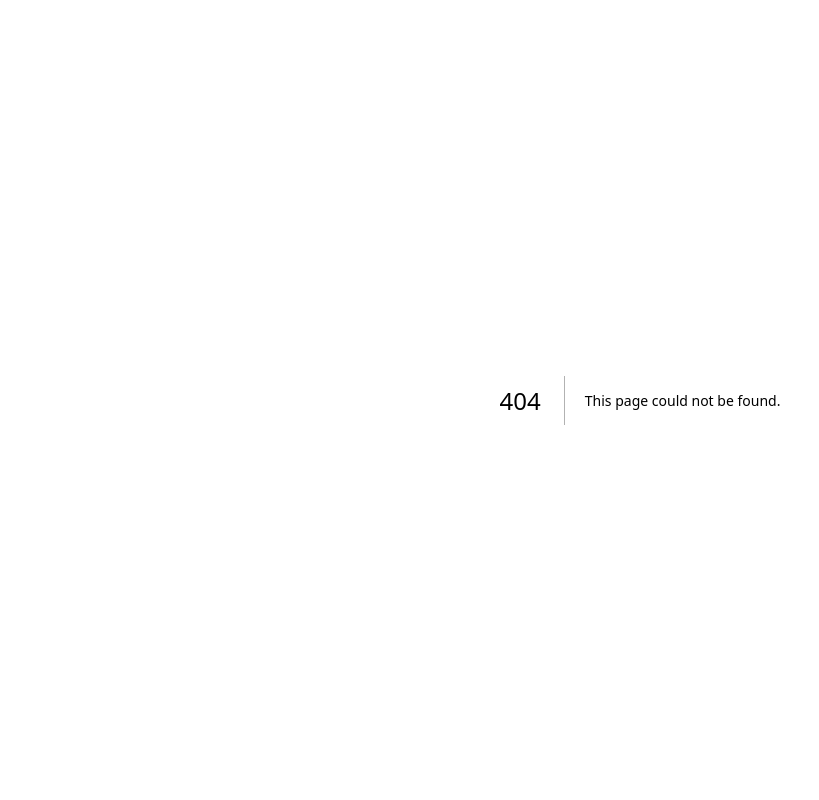
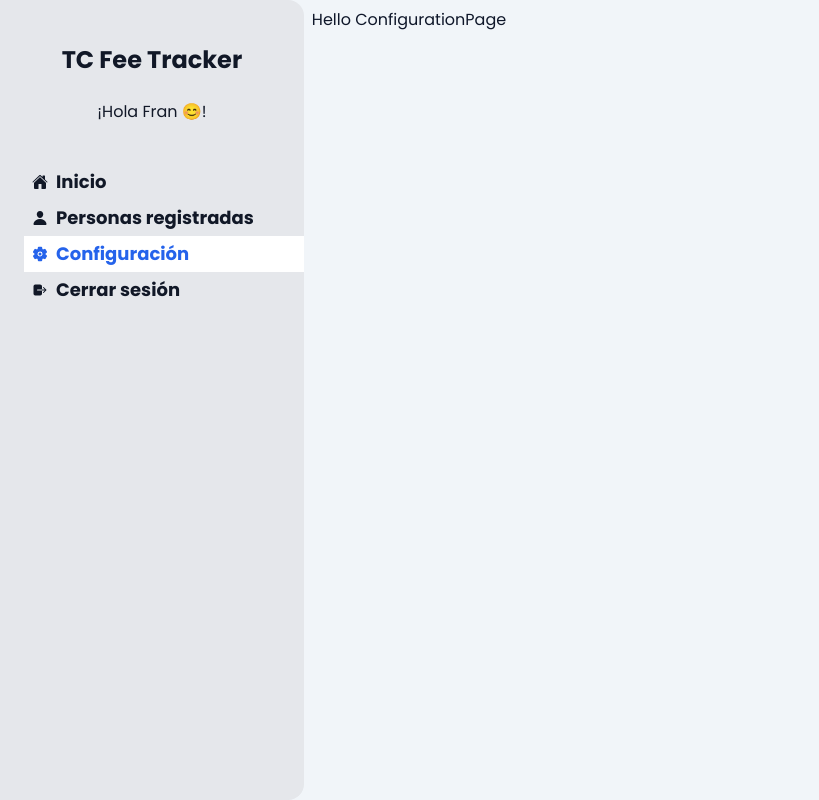
Before and after one commit to panchyh97/tc-fee-tracker, a Next.js app: page /configuration in a window 1280 px wide. Before the commit this address had no page. Shown: the whole page, without its empty margins (0-819 px from the left). Built offline with nearby package versions, Linux system fonts and the light colour scheme.

Commit message:
feat: :sparkles: add principal view with drawer

```diff
--- /dev/null
+++ b/src/app/(with-drawer)/configuration/page.tsx
@@ -0,0 +1,8 @@
+
+export default function ConfigurationPage() {
+    return (
+        <div>
+            <h1>Hello ConfigurationPage</h1>
+        </div>
+    );
+}
--- /dev/null
+++ b/src/app/(with-drawer)/home/layout.tsx
@@ -0,0 +1,8 @@
+export default function HomeLayout({ children }: { children: React.ReactNode; }) {
+    return (
+        <>
+            <h1>Home</h1>
+            {children}
+        </>
+    );
+}
--- /dev/null
+++ b/src/app/(with-drawer)/home/page.tsx
@@ -0,0 +1,8 @@
+
+export default function Home() {
+    return (
+        <div>
+            <h1>Hello Page</h1>
+        </div>
+    );
+}
--- /dev/null
+++ b/src/app/(with-drawer)/layout.tsx
@@ -0,0 +1,14 @@
+import { Sidebar } from '../components';
+
+export default function Layout({ children }: { children: React.ReactNode; }) {
+    return (
+        <div className="bg-slate-100 overflow-y-scroll w-screen h-screen antialiased text-slate-300 selection:bg-blue-600 selection:text-white">
+            <div className="flex">
+                <Sidebar />
+                <div className="p-2 w-full text-slate-900">
+                    {children}
+                </div>
+            </div>
+        </div>
+    );
+}
--- /dev/null
+++ b/src/app/(with-drawer)/people/layout.tsx
@@ -0,0 +1,10 @@
+export default function PeopleLayout({ children }: { children: React.ReactNode; }) {
+    return (
+        <>
+            <h1>People</h1>
+            {
+                children
+            }
+        </>
+    );
+}
--- /dev/null
+++ b/src/app/(with-drawer)/people/page.tsx
@@ -0,0 +1,8 @@
+
+export default function PeoplePage() {
+    return (
+        <div>
+            <h1>Hello Page</h1>
+        </div>
+    );
+}
--- /dev/null
+++ b/src/app/components/Sidebar.tsx
@@ -0,0 +1,55 @@
+import Image from 'next/image';
+import { IoHome, IoSettings, IoPerson, IoLogOut } from 'react-icons/io5';
+import { SidebarMenuItem } from './SidebarMenuItem';
+
+const menuItems = [
+    {
+        path: '/home',
+        icon: <IoHome size={16} />,
+        title: 'Inicio',
+    },
+    {
+        path: '/people',
+        icon: <IoPerson size={16} />,
+        title: 'Personas registradas',
+    },
+    {
+        path: '/configuration',
+        icon: <IoSettings size={16} />,
+        title: 'Configuración',
+    },
+    {
+        path: '#',
+        icon: <IoLogOut size={16} />,
+        title: 'Cerrar sesión',
+    },
+]
+
+export const Sidebar = () => {
+    return (
+
+        <div id="menu"
+            style={{ width: '400px' }}
+            className="bg-gray-200 min-h-screen z-10 text-slate-300 w-64 left-0 h-screen overflow-y-scroll rounded-r-2xl">
+
+            <div id="logo" className="mt-11 px-6">
+                <h1 className="text-center text-lg md:text-2xl font-bold text-gray-900">
+                    <span> TC Fee Tracker</span>
+                </h1>
+            </div>
+
+            <div id="profile" className="px-6 py-6 pb-10">
+                <p className="text-center text-gray-900">¡Hola Fran 😊!</p>
+            </div>
+
+
+            <div id="nav" className="w-full pl-6 h-screen flex flex-col">
+                {
+                    menuItems.map(item => (
+                        <SidebarMenuItem key={item.path} {...item} />
+                    ))
+                }
+            </div>
+        </div>
+    )
+}
--- /dev/null
+++ b/src/app/components/SidebarMenuItem.tsx
@@ -0,0 +1,34 @@
+'use client'
+
+import Link from "next/link";
+import { usePathname } from "next/navigation";
+
+interface Props {
+  path: string;
+  icon: JSX.Element;
+  title: string;
+}
+
+export const SidebarMenuItem = ({ path, icon, title }: Props) => {
+  const currentPath = usePathname();
+
+  return (
+    <div className="flex flex-col">
+      <div className="mt-auto">
+        <Link href={path} passHref>
+          <div className={`
+            flex-shrink-0 w-full px-2 flex items-center py-2 hover:bg-white transition-all ease-linear duration-150
+            ${currentPath === path ? 'bg-white text-blue-600' : 'text-gray-900'}
+          `}>
+            <div>
+              {icon}
+            </div>
+            <span className={`ml-2 text-lg font-bold transition-all ease-linear duration-150 leading-5
+                ${currentPath === path ? 'text-blue-600' : 'text-gray-900'}
+              `}>{title}</span>
+          </div>
+        </Link>
+      </div>
+    </div>
+  );
+};
--- /dev/null
+++ b/src/app/components/index.ts
@@ -0,0 +1 @@
+export { Sidebar } from './Sidebar';
```
